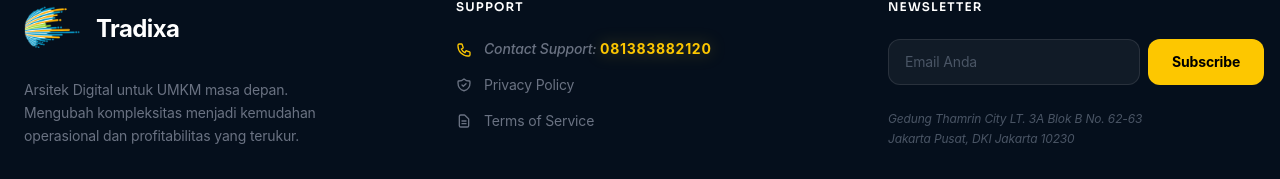
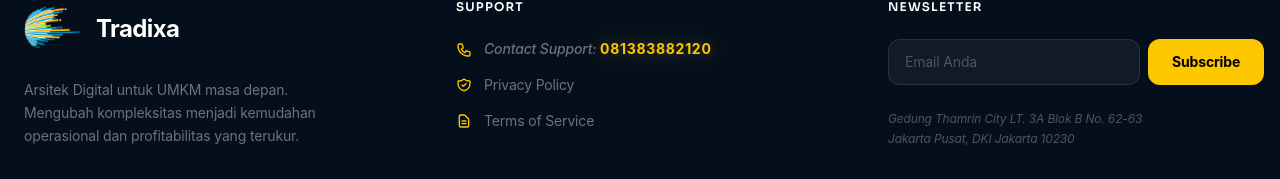
Before and after one commit to ferdiarmond-Project/Tradixasystems.com, a Next.js app: page /privacy-policy in a window 1280 px wide. Shown: the part 2301-2480 px from the top of the page. Built offline with nearby package versions, Linux system fonts and the light colour scheme; no server answers.

Commit message:
fix: increase pricing table padding and colorize footer icons

```diff
--- a/components/Footer.tsx
+++ b/components/Footer.tsx
@@ -43,13 +43,13 @@ export default function Footer() {
                 </a>
               </li>
               <li className="flex items-center gap-3">
-                <svg className="w-4 h-4 text-gray-500" fill="none" stroke="currentColor" viewBox="0 0 24 24">
+                <svg className="w-4 h-4 text-yellow-400" fill="none" stroke="currentColor" viewBox="0 0 24 24">
                   <path strokeLinecap="round" strokeLinejoin="round" strokeWidth={2} d="M9 12l2 2 4-4m5.618-4.016A11.955 11.955 0 0112 2.944a11.955 11.955 0 01-8.618 3.04A12.02 12.02 0 003 9c0 5.591 3.824 10.29 9 11.622 5.176-1.332 9-6.03 9-11.622 0-1.042-.133-2.052-.382-3.016z" />
                 </svg>
                 <Link href="/privacy-policy" className="hover:text-yellow-400 transition-colors">Privacy Policy</Link>
               </li>
               <li className="flex items-center gap-3">
-                <svg className="w-4 h-4 text-gray-500" fill="none" stroke="currentColor" viewBox="0 0 24 24">
+                <svg className="w-4 h-4 text-yellow-400" fill="none" stroke="currentColor" viewBox="0 0 24 24">
                   <path strokeLinecap="round" strokeLinejoin="round" strokeWidth={2} d="M9 12h6m-6 4h6m2 5H7a2 2 0 01-2-2V5a2 2 0 012-2h5.586a1 1 0 01.707.293l5.414 5.414a1 1 0 01.293.707V19a2 2 0 01-2 2z" />
                 </svg>
                 <Link href="/terms-of-service" className="hover:text-yellow-400 transition-colors">Terms of Service</Link>
--- a/components/Investment.tsx
+++ b/components/Investment.tsx
@@ -199,7 +199,7 @@ export default function Investment() {
         <div
           ref={planScrollRef}
           onScroll={handlePlanScroll}
-          className="flex lg:grid lg:grid-cols-3 gap-6 lg:gap-8 items-stretch mb-8 lg:mb-24 overflow-x-auto lg:overflow-x-visible pt-10 pb-8 lg:pb-0 snap-x snap-mandatory scrollbar-hide pricing-scroll-container no-scrollbar"
+          className="flex lg:grid lg:grid-cols-3 gap-6 lg:gap-8 items-stretch mb-8 lg:mb-24 overflow-x-auto lg:overflow-x-visible pt-14 pb-8 lg:pb-0 snap-x snap-mandatory scrollbar-hide pricing-scroll-container no-scrollbar"
         >
           {solutionPlans.map((plan, i) => (
             <FadeInSection key={i} className="h-full flex-shrink-0 w-[85vw] sm:w-[400px] lg:w-auto snap-center">
```
